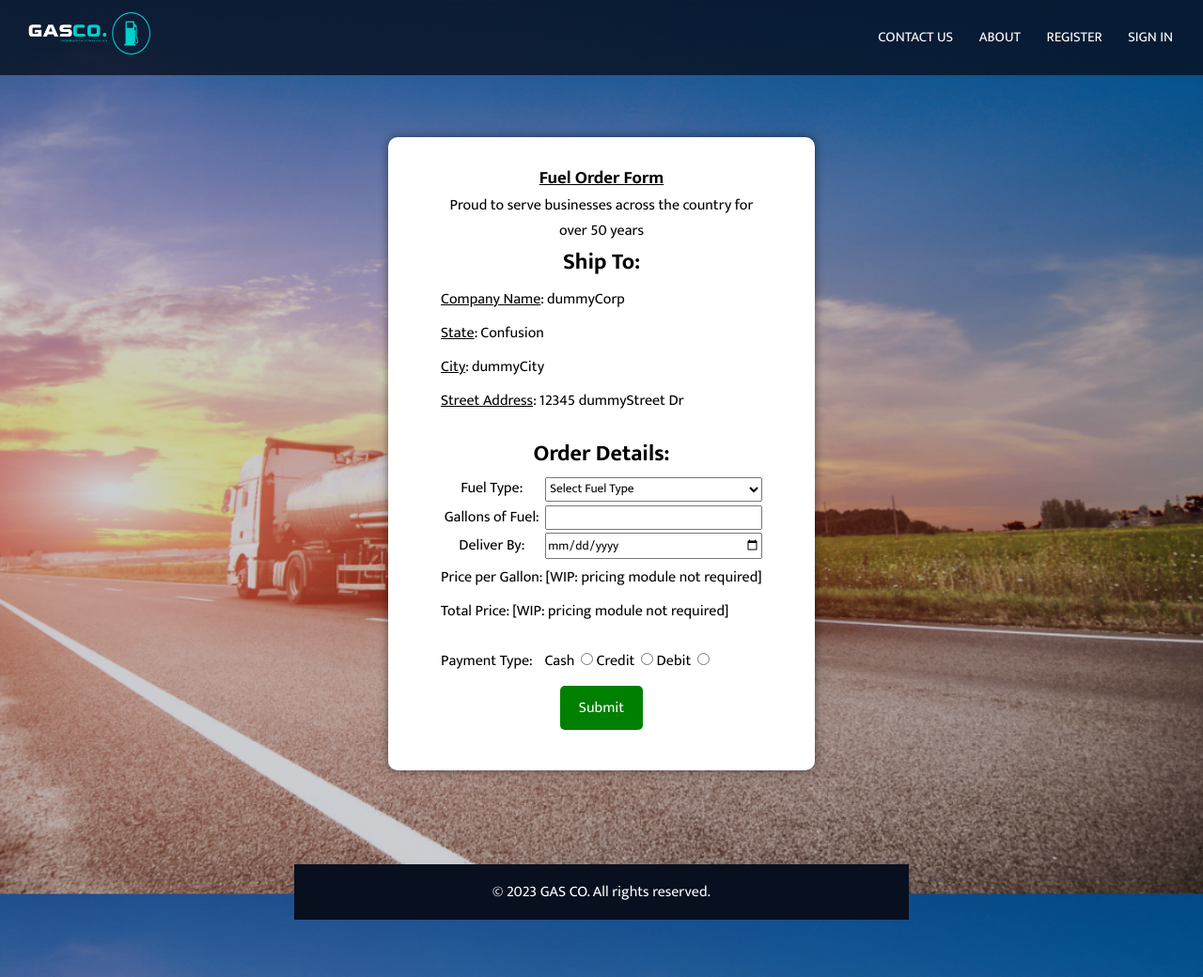
After one commit to VysePresident/Fuel-Tracking-Application, a PHP site: page /fuelQuoteForm.php in a window 1280 px wide. The commit adds this page. Shown: the whole page at 94% size. Run offline with PHP 8.4, Linux system fonts and the light colour scheme.

Commit message:
Fuel Quote Form Updates & Requirements
Adjusted footer.
Background conforms to consistent gradient.
Fixed fields & added all requirements.

```diff
--- /dev/null
+++ b/fuelQuoteForm.php
@@ -0,0 +1,112 @@
+<!DOCTYPE html>
+<html lang="en">
+<head>
+    <meta charset="UTF-8">
+    <meta http-equiv="X-UA-Compatible" content="IE=edge">
+    <meta name="viewport" content="width=device-width, initial-scale=1.0">
+    <link rel="stylesheet" href="styles/styles.css">
+    <link rel="stylesheet" href="styles/fuelQuoteForm.css">
+
+    <title>Fuel Quote Form</title>
+
+    <script src="components/nav-bar.js" defer></script>
+    <script src="components/footer.js" defer></script>
+</head>
+
+<?php
+// Dummy values to stand in for user profile information, as we are not yet intended
+// to work on the backend.
+
+$company_name = "dummyCorp";
+$state = "Confusion";
+$city = "dummyCity";
+$street = "12345 dummyStreet Dr";
+
+?>
+
+<body>
+    <!--Add link for action to Order Summary Page-->
+    <section>
+        <form class="formTable" action="orderSummary.php" method="POST">
+            <div class="nav-bar" id="nav-bar"></div>
+            <section>
+                <h1><u>Fuel Order Form</u></h1>
+                <p>Proud to serve businesses across the country for <br>
+                    over 50 years</p>
+
+                <h2>Ship To:</h2>
+                <p class="formRow">
+                    <?php echo "<p class='formCell'><u>Company Name</u>: </p>" ?>
+                    <?php echo "<p class='formCell'>$company_name </p>" ?>
+                </p>
+                <p class="formRow">
+                    <?php echo "<p class='formCell'><u>State</u>: </p>" ?>
+                    <?php echo "<p class='formCell'> $state </p>" ?>
+                </p>
+                <p class="formRow">
+                    <?php echo "<p class='formCell'><u>City</u>: </p>" ?>
+                    <?php echo "<p class='formCell'> $city </p>" ?>
+                </p>
+                <p class="formRow">
+                    <?php echo "<p class='formCell'><u>Street Address</u>: </p>" ?>
+                    <?php echo "<p class='formCell'>$street </p>" ?>
+                </p>
+            </section>
+            <section>
+                <h2 class="formHeader">Order Details:</h2>
+                <p class="formRow">
+                    <label for="fuelType" class="formCell">Fuel Type:</label>
+                    <select class="formCell" name="fuelType" id="fuelType" required>
+                        <option value="" disabled selected>Select Fuel Type</option>
+                        <option value="unleaded">Unleaded</option>
+                        <option value="leaded">Leaded</option>
+                        <option value="diesel">Diesel</option>
+                    </select>
+                </p>
+                <p class="formRow">
+                    <label for="gallonsRequested" class="formCell">Gallons of Fuel:</label>
+                    <input class="formCell" type="number" name="gallonsRequested" id="gallonsRequested" required>
+                </p>
+                <p class="formRow">
+                    <label class="formCell" for="deliveryDate">Deliver By:</label>
+                    <input class="formCell" type="date" name="deliveryDate" id="deliveryDate" required>
+                </p>
+                <p class="formRow">
+                    <p class="formCell">Price per Gallon: </p>
+                    <p class="formCell">[WIP: pricing module not required]</p>
+                </p>
+                <p class="formRow">
+                    <p class="formCell">Total Price: </p>
+                    <p class="formCell">[WIP: pricing module not required]</p>
+                </p>
+
+            </section>
+            <section>
+                <p class="formRow">
+                    <div class="paymentType">
+                        <label class="formCell">Payment Type: </label>
+                        <div class="formCell">
+                            <label for="cash">Cash</label>
+                            <input type="radio" name="paymentType" id="cash" value="cash">
+
+                            <label for="credit">Credit</label>
+                            <input type="radio" name="paymentType" id="credit" value="credit">
+
+                            <label for="debit">Debit</label>
+                            <input type="radio" name="paymentType" id="debit" value="debit">
+                        </div>
+                    </div>
+                </p>
+            <section>
+                <input type="submit" value="Submit" class="submitButton" id="submitButton">
+            </section>
+        </form>
+    </section>
+</body>
+<footer>
+    <div id="footerWrapper">
+        <div class="footer" id="footer"></div>
+    </div>
+</footer>
+
+</html>
--- a/styles/fuelQuoteForm.css
+++ b/styles/fuelQuoteForm.css
@@ -28,17 +28,31 @@ section {
     margin-bottom: 20px;
 }
 
-/* Set all text and select inputs to same size */
-    text, select {
-        width: 100%;
-      }
+/* Set all text, select, and date inputs to same size */
+text, select {
+    width: 100%;
+}
 
+input[type=date] {
+  width: 100%;
+}
+
+input[type=number] {
+  width: 100%;
+}
+/* testing */
+html {
+  height: 100%;
+}
 
 /* Styles for the background image and centered content */
 body {
-  background-image: url('../img/bg.png');
+  /*background-image: url('../img/bg.png');*/
+  background-image: linear-gradient(rgba(4, 9, 30, 0.2), rgba(4, 9, 30, 0.2)),
+    url("../img/bg.png");
   background-size: cover;
   display: flex;
+  flex-direction: column;
   justify-content: center;
   align-items: center;
   height: 130vh;
@@ -50,9 +64,10 @@ body {
 }
 /* Styles for the white form box */
 form {
+  margin: 100px;
   background-color: white;
   min-width: 25%;
-  padding: 20px;
+  padding: 20px 50px;
   border-radius: 10px;
   box-shadow: 0 0 10px 0 rgba(0, 0, 0, 0.5);
 }
@@ -67,3 +82,19 @@ form {
   margin-top: 5px;
   cursor: pointer;
 }
+
+/*#footer {
+  position: fixed;
+  bottom: 0;
+  left: 0;
+  vertical-align: bottom;
+}*/
+
+/*#footerWrapper {
+  width: 100vw;
+  justify-content: center;
+}*/
+
+.formCellText {
+  display: inline;
+}
```
Also changed, not shown: Archive/Backups/backupFuelQuoteForm.html (added, +107 -0 lines), fuelQuoteForm.html (deleted, +0 -105 lines), orderSummary.php (+22 -13 lines).
